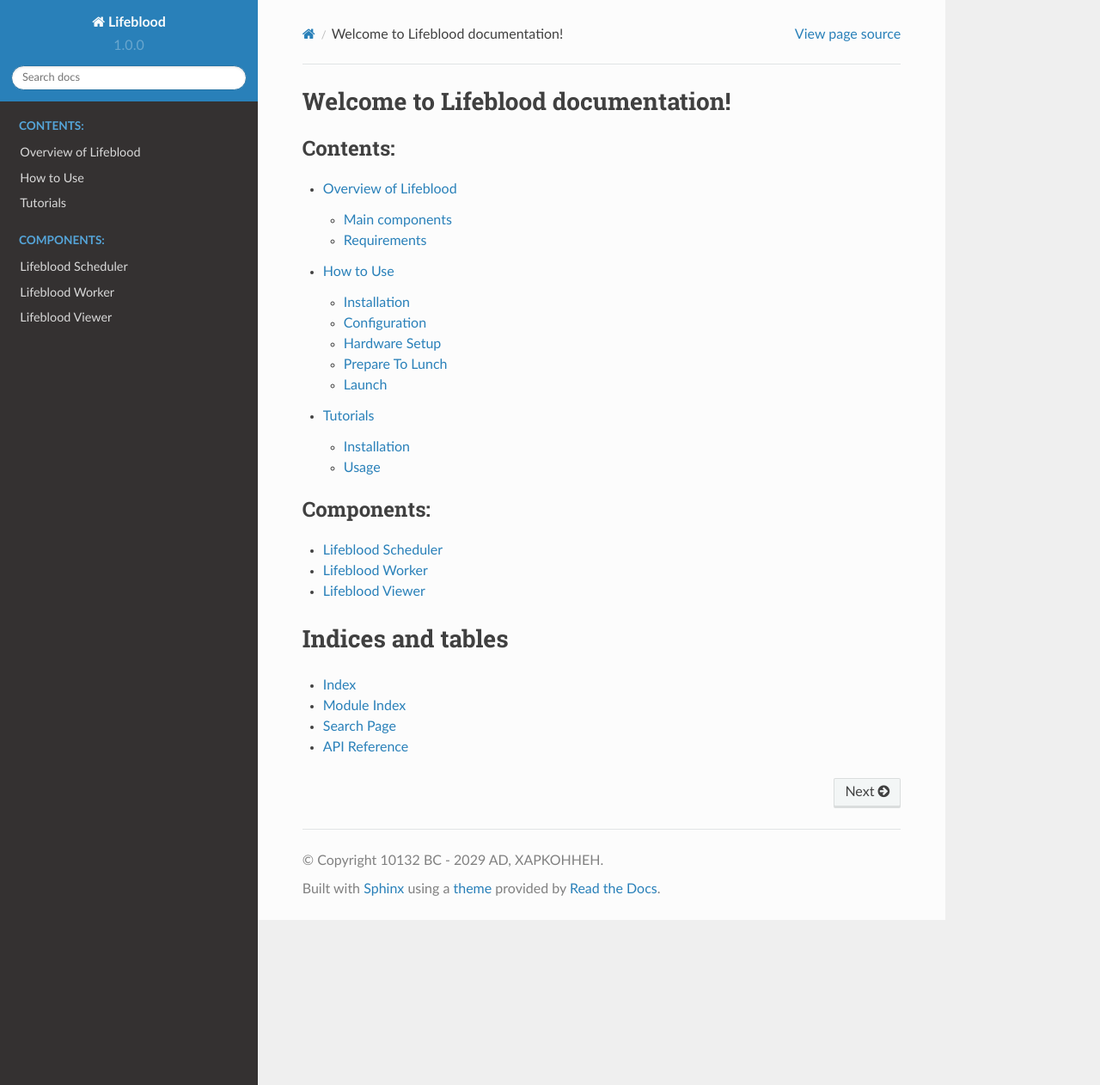
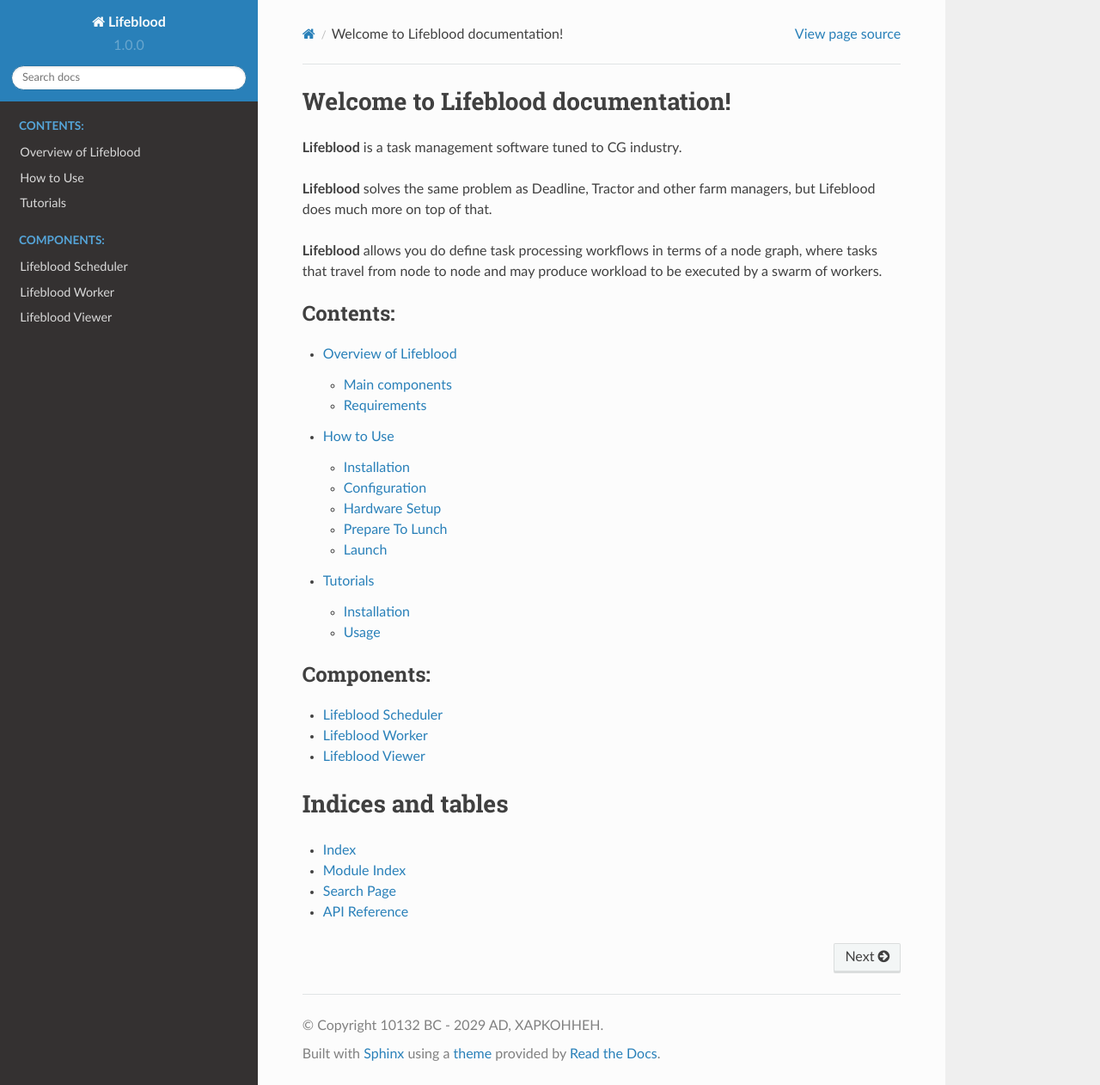
Before and after one commit to pedohorse/lifeblood, a Sphinx documentation site: the page built from docs/source/index.rst, in a window 1280 px wide and 1262 px high. Shown: the whole window at 86% size. Built offline with Sphinx 7.4.7 and the Read the Docs theme 2.0.0, drawn with Linux system fonts in a browser that asks for light colours.

Commit message:
added little overview

```diff
--- a/docs/source/index.rst
+++ b/docs/source/index.rst
@@ -1,5 +1,13 @@
 Welcome to Lifeblood documentation!
 ====================================
+
+**Lifeblood** is a task management software tuned to CG industry.
+
+**Lifeblood** solves the same problem as Deadline, Tractor and other farm managers,
+but Lifeblood does much more on top of that.
+
+**Lifeblood** allows you do define task processing workflows in terms of a node graph,
+where tasks that travel from node to node and may produce workload to be executed by a swarm of workers.
 
 .. toctree::
     :maxdepth: 2
```
